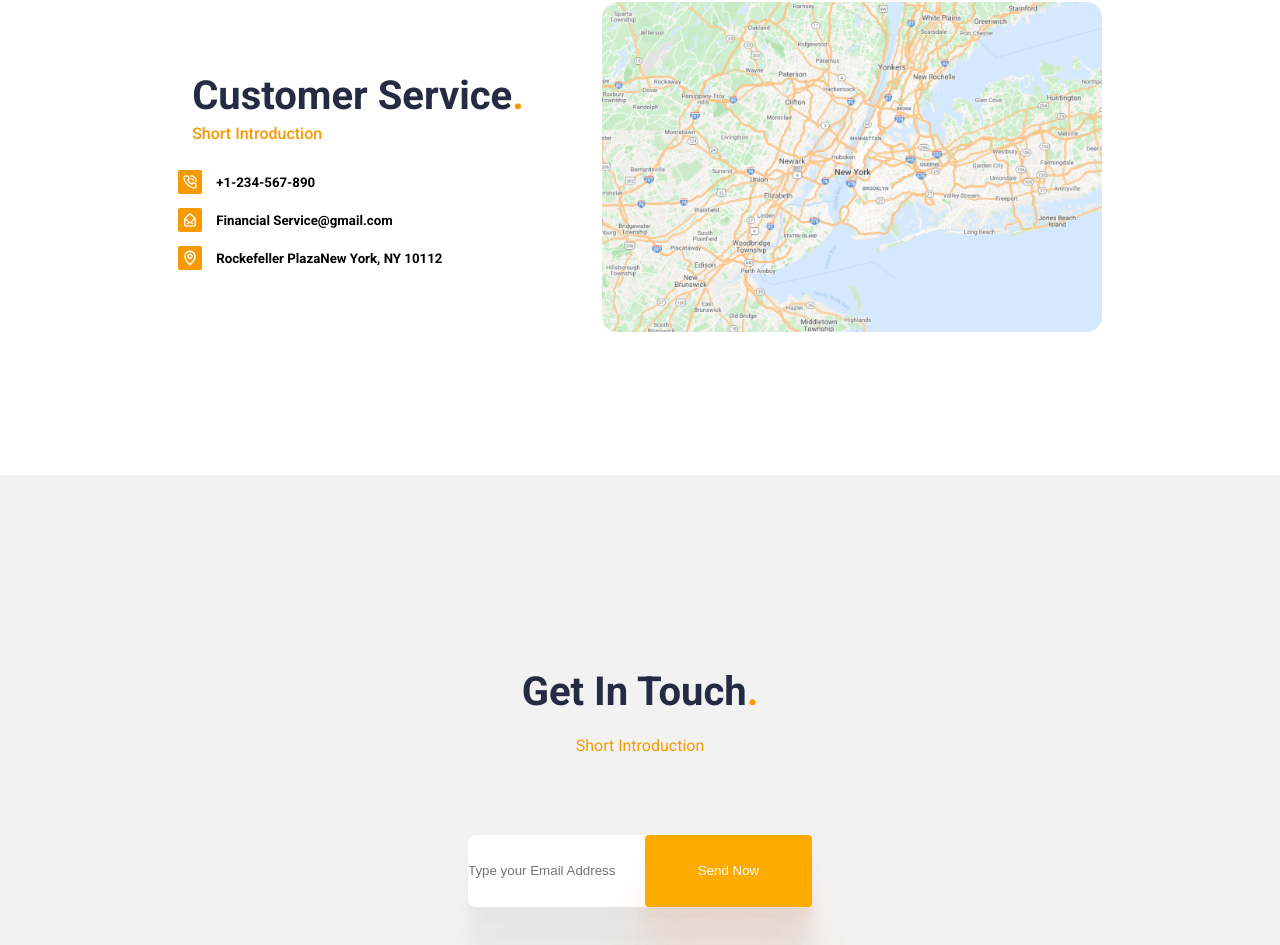
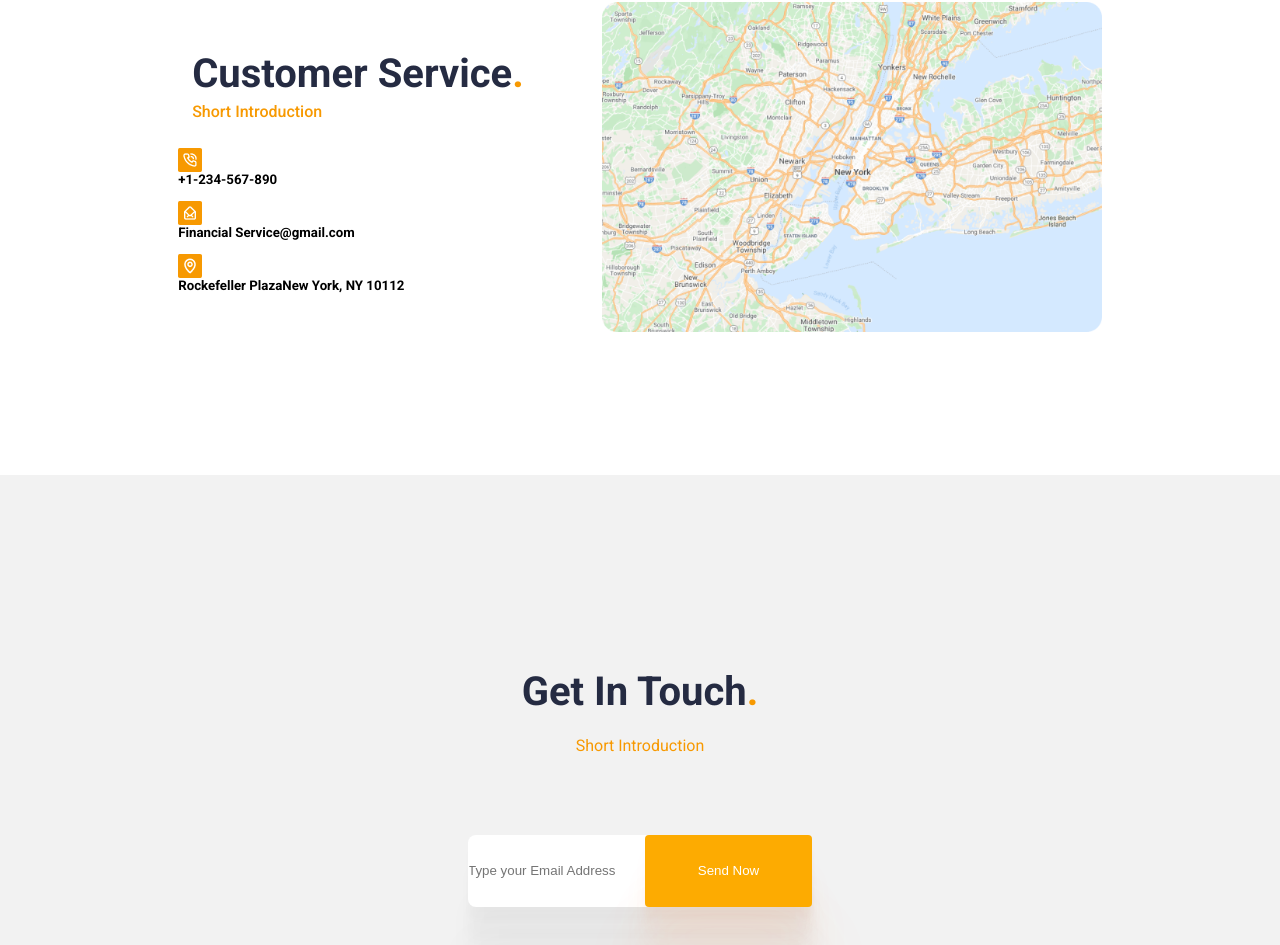
Before and after one commit to rahulsreekumar81/NextJs-Website-CSS, a Next.js app: page / in a window 1280 px wide. Shown: the part 2844-3789 px from the top of the page. Built offline with nearby package versions, Linux system fonts and the light colour scheme.

Commit message:
♻️ : Changed className

```diff
--- a/Components/CustomerServiceSection/CustomerServiceSection.js
+++ b/Components/CustomerServiceSection/CustomerServiceSection.js
@@ -11,17 +11,17 @@ const CustomerServiceSection = () => {
             <h4 className={styles.secondaryHeading}>Short Introduction</h4>
           </div>
           <div className={styles.listContainer}>
-            <div className={styles.communicationContainer}>
+            <div className={styles.listItem}>
               <img src="/call-icon.png" alt="logo" className={styles.logo} />
               <h5 className={styles.contactInfo}>+1-234-567-890</h5>
             </div>
-            <div className={styles.communicationContainer}>
+            <div className={styles.listItem}>
               <img src="/message-icon.png" alt="logo" className={styles.logo} />
               <h5 className={styles.contactInfo}>
                 Financial Service@gmail.com
               </h5>
             </div>
-            <div className={styles.communicationContainer}>
+            <div className={styles.listItem}>
               <img
                 src="/location-icon.png"
                 alt="logo"
```
